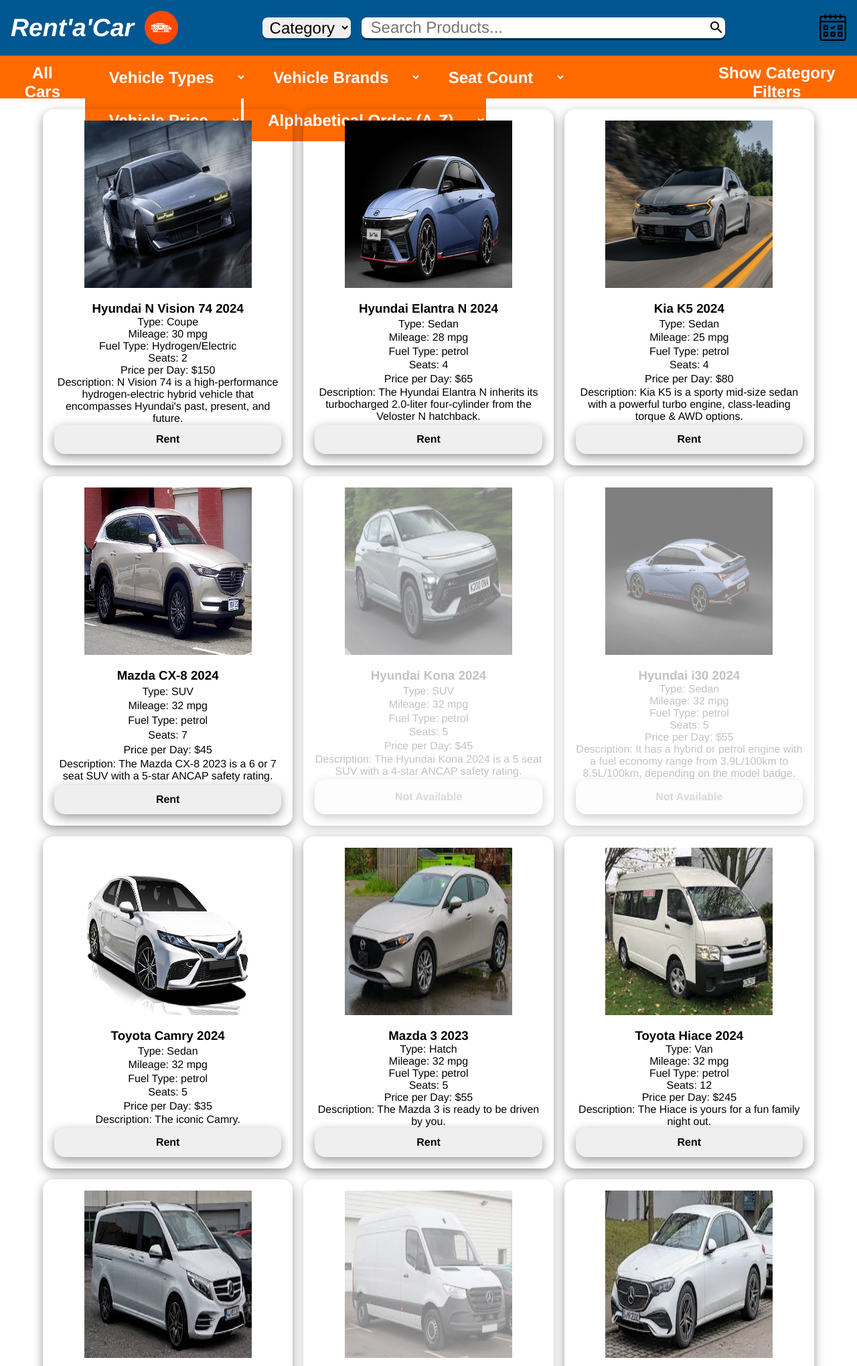
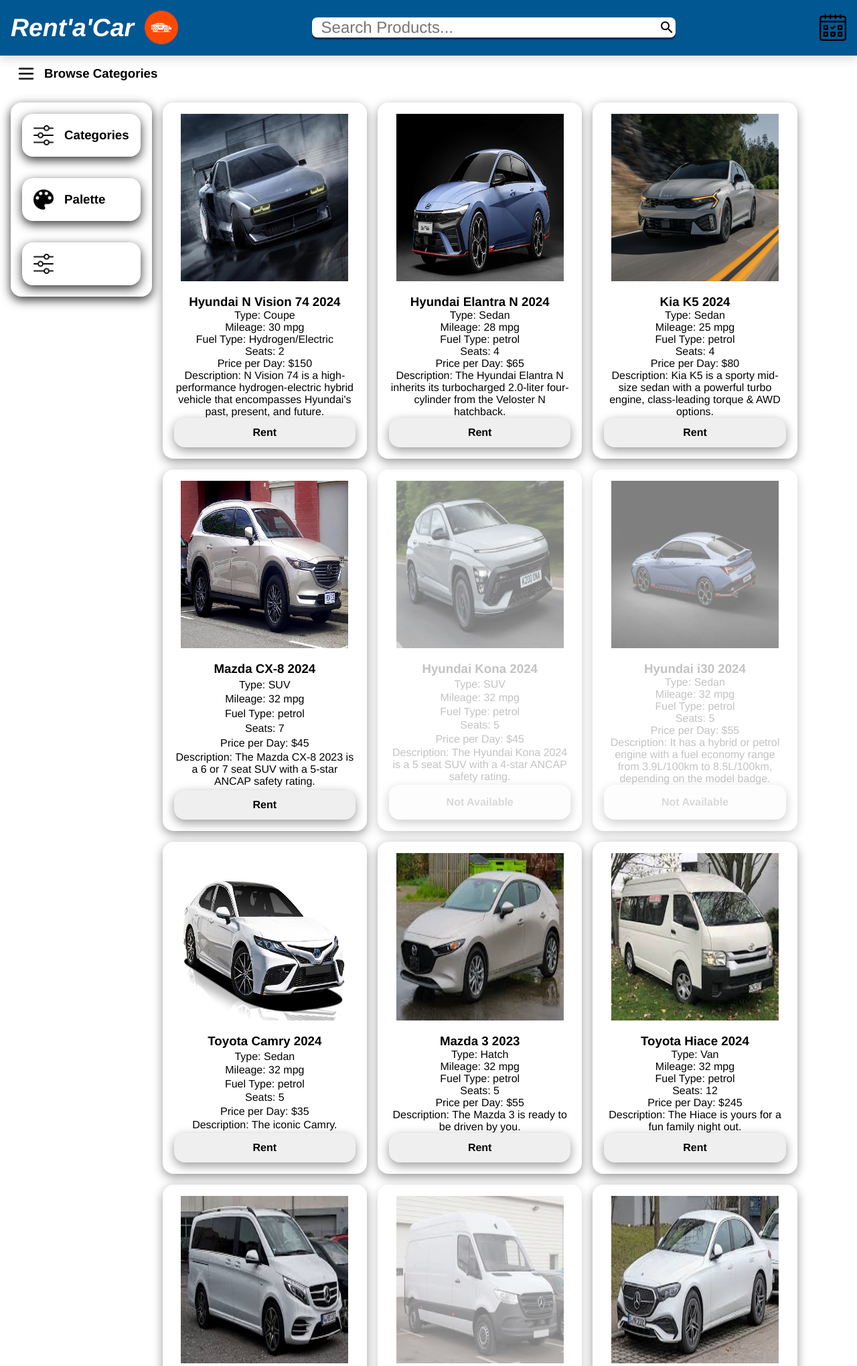
Before and after one commit to dchung07/car_rental_system, a PHP site: page / in a window 1280 px wide. Shown: the top 2040 px of the page at 67% size. Run offline with PHP 8.4, Linux system fonts and the light colour scheme.

Commit message:
Revised cateogry bar, and adding modal functionality, main modal part nearly complete

```diff
--- a/index.js
+++ b/index.js
@@ -1,4 +1,95 @@
 document.getElementById('searchInput').addEventListener('input', searchFilter);
+
+// let sub_div_side_bars = document.querySelectorAll('.sub_div_side_bar');
+// let categories_bar = document.getElementById("categories_bar");
+// let content = document.getElementById("content");
+
+// sub_div_side_bars.forEach(bar => {
+//     bar.addEventListener('click', function() {
+//         content.style.gridTemplateColumns = "3fr 8fr";
+//         let image = document.createElement('img');
+//         image.src = "images/left-arrow.png";
+//         image.style.height = "30px";
+//         image.style.width = "30px";
+//         image.style.display = "flex";
+
+
+//         bar.appendChild(image);
+//     })
+// });
+
+let browse_categories_btn = document.getElementById("browse_categories_btn");
+
+browse_categories_btn.addEventListener('click', function() {
+    let category_main_modal = document.createElement('div');
+    let category_main_modal_title = document.createElement('h3');
+    let category_main_modal_close_img = document.createElement('img');
+    let category_main_modal_title_container = document.createElement('div');
+    let category_main_modal_content_container = document.createElement('div');
+    let modal_underlay = document.createElement('div');
+    let brandsBtn = document.createElement('button');
+    let typeBtn = document.createElement('button');
+
+    //Modal img (Close)
+    category_main_modal_close_img.src = "images/close.png";
+    category_main_modal_close_img.style.width = "20px";
+    category_main_modal_close_img.style.height = "20px";
+
+    category_main_modal_close_img.addEventListener('click', function() {
+        document.body.removeChild(category_main_modal);
+        document.body.removeChild(modal_underlay);
+    });
+
+    // Modal title (h3)
+    category_main_modal_title.textContent = "Browse Categories";
+
+    //Main category modal
+    category_main_modal.style.zIndex = "2147483647";
+    category_main_modal.style.position = "absolute";
+    category_main_modal.style.backgroundColor = "white";
+    category_main_modal.style.width = "400px";
+    category_main_modal.style.height = "100%";
+
+    //Container for modal title and img
+    category_main_modal_title_container.style.display = "flex";
+    category_main_modal_title_container.style.justifyContent = "space-between";
+    category_main_modal_title_container.style.padding = "2rem";
+
+    //Container for content of modal
+    category_main_modal_content_container.style.display = "flex";
+    category_main_modal_content_container.style.flexDirection = "column";
+    category_main_modal_content_container.style.gap = "1rem";
+
+    //Modal underlay
+    modal_underlay.style.zIndex = "2147483646";
+    modal_underlay.style.position = "absolute";
+    modal_underlay.style.backgroundColor = "grey";
+    modal_underlay.style.opacity = "0.8";
+    modal_underlay.style.width = "100%";
+    modal_underlay.style.height = "100%";
+
+    //Buttons
+    brandsBtn.textContent = "Browse by Brand";
+    typeBtn.textContent = "Browse by Type";
+    brandsBtn.classList = "modal_category_button";
+    typeBtn.classList = "modal_category_button";
+
+    //Prevent Scrolling
+    document.body.style.overflow = "hidden";
+
+    category_main_modal_title_container.appendChild(category_main_modal_title);
+    category_main_modal_title_container.appendChild(category_main_modal_close_img);
+    category_main_modal_content_container.appendChild(brandsBtn);
+    category_main_modal_content_container.appendChild(typeBtn);
+    category_main_modal.appendChild(category_main_modal_title_container);
+    category_main_modal.appendChild(category_main_modal_content_container);
+    document.body.appendChild(category_main_modal);
+    document.body.appendChild(modal_underlay);
+
+    console.log("hii");
+
+});
+
 
 function searchFilter() {
     const searchInput = document.getElementById('searchInput').value.toLowerCase().trim();
--- a/index.php
+++ b/index.php
@@ -19,14 +19,6 @@
                     <img src="images/car.png" alt="logo">
                 </div>
                 <div class="header_middle">
-                    <form class="categoryForm" method="POST" onchange="submitForm()">
-                        <select class="categoryDropdown" name="categoryDropdown" id="category">
-                            <option value="Category">Category</option>
-                            <option value="Fruit">Toyota</option>
-                            <option value="Drinks">Hyundai</option>
-                            <option value="Meat">Tesla</option>
-                        </select>
-                    </form>
                     <div class="searchbar">
                         <input type="search" placeholder="Search Products..." name="search" id="searchInput" />
                         <button id="submitSearch" type="button" name="searchSubmit" value="true"></button>
@@ -37,9 +29,9 @@
             </div>
         </div>
 
-        <div class="category_container">
+        <!-- <div class="category_container">
             <button class="category_selector" value="all">All Cars</button>
-            <category_selector_container>
+            <div id="category_selector_container">
                 <select class="category_selector" name="type">
                     <option value="type">Vehicle Types</option>
                 </select>
@@ -55,11 +47,45 @@
                 <select class="category_selector" name="alphabet">
                     <option value="alphabet">Alphabetical Order (A-Z)</option>
                 </select>
-            </category_selector_container>
-            <button class="category_selector" value="all">Show Category Filters</button>
+            </div>
+            <div class="category-sub-container">
+                <img src="images/filter.png" alt="filter">
+                <button class="category_selector" id="show_category_btn">Categories (On/Off)</button>
+            </div>
+        </div> -->
+
+        <div class="category_bar">
+
+            <div class="category_bar_sub" id="browse_categories_btn">
+                <img src="images/menu.png" alt="">
+                <h3>Browse Categories</h3>
+            </div>
+
         </div>
 
-        <div class="content">
+        <div class="content" id="content">
+
+            <div class="content-side-bar">
+                <div class="side_bar_panel">
+                    <div class="sub_div_side_bar" id="categories_bar">
+                        <div class="side_bar_left_side">
+                            <img src="images/filter.png" alt="filter">
+                            <h3>Categories</h3>
+                        </div>
+                    </div>
+                    <div class="sub_div_side_bar">
+                        <div class="side_bar_left_side">
+                            <img src="images/palette.png" alt="palette">
+                            <h3>Palette</h3>
+                        </div>
+                    </div>
+                    <div class="sub_div_side_bar">
+                        <div class="side_bar_left_side">
+                            <img src="images/filter.png" alt="filter">
+                        </div>
+                    </div>
+                </div>
+            </div>
 
             <div class="card-container" id="cardContainer">
                 <?php
--- a/styles.css
+++ b/styles.css
@@ -13,9 +13,9 @@ body {
 
 .container {
     background-color: white;
-    flex: 1;
-    display: flex;
-    flex-direction: column;
+    display: grid;
+    grid-template-rows: auto 1fr auto;
+    min-height: 100vh;
 }
 
 .logo > img {
@@ -54,14 +54,30 @@ body {
     box-shadow: rgba(0, 0, 0, 0.15) 0px 5px 15px;
 }
 
-.category_container {
-    /* margin-top: 5rem; */
+/* .category_container {
+
     background-color: rgb(255, 106, 0);
     color: #ffffff;
-    /* padding: 1rem 0; */
+
     display: flex;
     height: 4rem;
     justify-content: space-between;
+    min-width: 1080px;
+
+}
+
+#category_selector_container {
+    display: flex;
+}
+
+.category-sub-container {
+    display: flex;
+    align-items: center;
+}
+
+.category-sub-container > img {
+    height: 30px;
+    width: 30px;
 }
 
 .category_selector {
@@ -70,10 +86,10 @@ body {
     color: #ffffff;
     font-weight: 600;
     font-size: 1.5rem;
-    padding: 12px 32px;
+    padding: 12px 12px 12px 12px;
     box-sizing: border-box;
     height: 100%;
-}
+} */
 
 .footer {
     background-color: #005792;
@@ -146,6 +162,33 @@ body {
     gap: 1rem;
 }
 
+.category_bar {
+    display: flex;
+}
+
+.modal_category_button {
+    background-color: grey;
+    padding: 12px 24px;
+}
+
+.category_bar_sub {
+    display: flex;
+    align-items: center;
+    gap: 12px;
+    cursor: pointer;
+    min-width: 0;
+    padding: 12px 24px;
+}
+
+.category_bar_sub:hover {
+    background-color: rgb(255, 183, 82);
+}
+
+.category_bar_sub > img {
+    height: 30px;
+    width: 30px;
+}
+
 .categoryDropdown {
     border-radius: 8px;
     padding: 0px 6px;
@@ -163,11 +206,55 @@ body {
 }
 
 .content {
+    display: grid;
+    grid-template-columns: 1fr 10fr;
+    align-items: flex-start;
+}
+
+.content-side-bar {
+    margin-top: 1rem;
+    margin-left: 1rem;
     display: flex;
-    flex: 1;
-    justify-content: center;
+    flex-direction: column;
+    align-items: center;
+
+    border: 1px solid transparent;
+    border-radius: 16px;
+    padding: 1rem;
+    box-shadow: rgba(0, 0, 0, 0.8) 0px 5px 15px;
+}
+
+.side_bar_panel {
+    /* border: 1px solid transparent;
+    border-radius: 16px;
+    padding: 1rem;
+    box-shadow: rgba(0, 0, 0, 0.8) 0px 5px 15px; */
+    display: flex;
+    flex-direction: column;
+    gap: 2rem;
     width: 100%;
-    align-items: flex-start;
+}
+
+.sub_div_side_bar {
+    cursor: pointer;
+    border: 1px solid transparent;
+    border-radius: 16px;
+    padding: 1rem;
+    box-shadow: rgba(0, 0, 0, 0.8) 0px 5px 15px;
+    display: flex;
+    align-items: center;
+    justify-content: space-between;
+}
+
+.side_bar_left_side {
+    align-items: center;
+    gap: 1rem;
+    display: flex;
+}
+
+.side_bar_left_side > img{
+    width: 30px;
+    height: 30px;
 }
 
 .card-container {
@@ -257,3 +344,17 @@ body {
     width: 40px;
     height: 40px;
 }
+
+@media (max-width: 1850px) {
+    .category_selector {
+        font-size: 18px;
+        padding: 12px 20px;
+    }
+}
+
+@media (max-width: 1300px) {
+    .category_selector {
+        font-size: 12px;
+        padding: 12px 20px;
+    }
+}
```
Also changed, not shown: images/close.png (added), images/filter.png (added), images/left-arrow.png (added), images/menu.png (added), images/palette.png (added).
